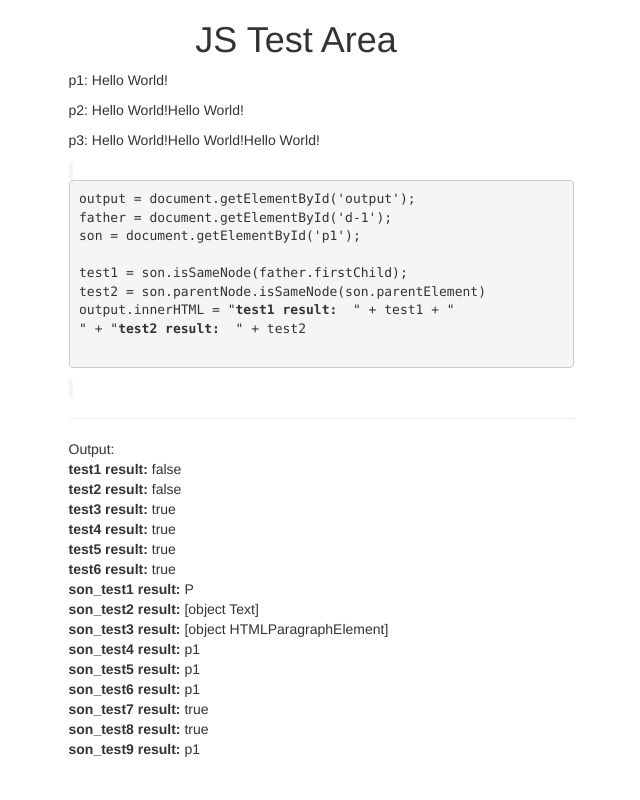
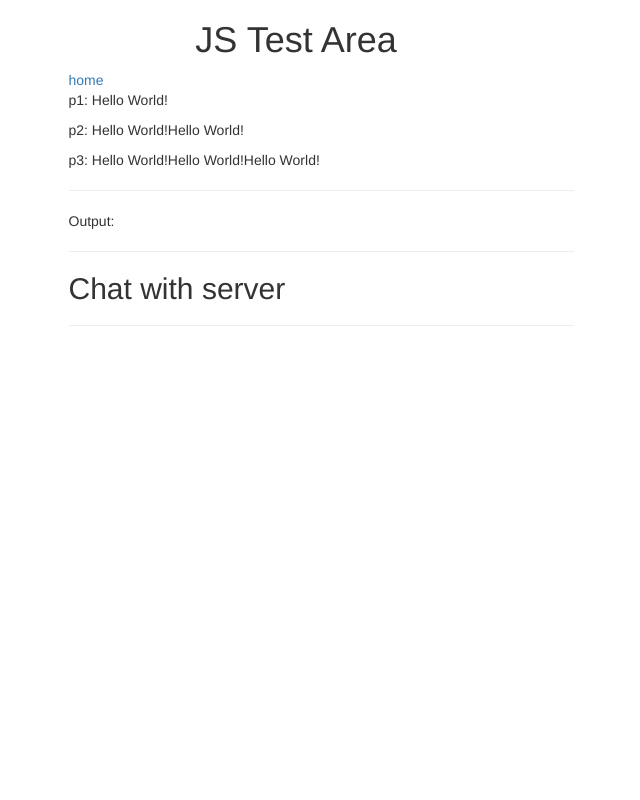
Before and after one commit to jagerjtan/Tans_demo, a Flask app: page /admin/jstest/ in a window 1280 px wide. Shown: the whole page, without its empty margins (344-984 px from the left). Run offline with Flask 2, Linux system fonts and the light colour scheme; some libraries are stand-ins or nearby versions.

Commit message:
index：去除JS脚本里多余的变量 jstext：测试了socketio的通信过程 init: 修改了flask的默认端口至8989 charts:删除了多余的函数 socketios:删除了多余的变量；

```diff
--- a/app/__init__.py
+++ b/app/__init__.py
@@ -25,4 +25,4 @@
 
 
 if __name__ == "__main__":
-    app.run()
+    app.run(port=8989)
--- a/app/templates/admin/index.html
+++ b/app/templates/admin/index.html
@@ -106,9 +106,9 @@
             {#mytest.hideLoading();#}
 
             // 准备数据
-            v1[0] = parseFloat(res.data[1]);
-            v1[1] = parseFloat(res.data[2]);
-            v1[2] = parseFloat(res.data[3]);
+            v1[0] = parseFloat(res.data[0]);
+            v1[1] = parseFloat(res.data[1]);
+            v1[2] = parseFloat(res.data[2]);
 
             // 填入数据
             statchart.setOption({
--- a/app/templates/admin/jstest.html
+++ b/app/templates/admin/jstest.html
@@ -6,6 +6,7 @@
     <script src="{{ url_for('static',filename='js/jquery-3.3.1.min.js') }}"></script>
     <link rel="stylesheet" href="{{ url_for('static',filename='css/bootstrap.min.css') }}">
     <script src="{{ url_for('static',filename='js/bootstrap.min.js') }}"></script>
+    <script type="text/javascript" src="//cdn.bootcss.com/socket.io/1.5.1/socket.io.min.js"></script>
 </head>
 <body>
 <div class="container">
@@ -13,70 +14,87 @@
         <div class="col-lg-6 col-lg-offset-3">
             <div style="text-align: center;"><h1>JS Test Area</h1></div>
             <div style="height: 200px; padding-left: 50px;">
+                <a href="{{ url_for('admin.index') }}">home</a>
                 <div id="d-1">
                     <p id="p1">p1: Hello World!</p>
                     <p id="p2">p2: Hello World!Hello World!</p>
                     <p id="p3">p3: Hello World!Hello World!Hello World!</p>
-                    <code>
-                        <pre>
-output = document.getElementById('output');
-father = document.getElementById('d-1');
-son = document.getElementById('p1');
-
-test1 = son.isSameNode(father.firstChild);
-test2 = son.parentNode.isSameNode(son.parentElement)
-output.innerHTML = "<b>test1 result:</b>  " + test1 + "<br>" + "<b>test2 result:</b>  " + test2
-                        </pre>
-                    </code>
                     <hr>
                     Output:<p id="output"></p>
                 </div>
+                <div>
+                    <hr>
+                    <h2>Chat with server</h2>
+                    <hr>
+                    <div id="chat"></div>
+                    <script type="text/javascript">
+                        var update_div = function (res) {
+
+                            $("#chat").append("Server :  "+res.data + " | "+ Date() + "<br>")
+
+                        };
+
+                        $(document).ready(function () {
+                            namespace = '/test';
+                            var socket = io.connect(location.protocol + '//' + document.domain + ':' + location.port + namespace);
+
+                            msg = {'data': "I got it."};
+                            socket.on('server_sent', function (res) {
+                                update_div(res);
+                                socket.emit('client_sent', msg);
+                            });
+                        });
+                    </script>
+                </div>
+
 
             </div>
         </div>
     </div>
 </div>
-</body>
-<script>
-    output = document.getElementById('output');
-    father = document.getElementById('d-1');
-    son = document.getElementById('p1');
 
 
-    test1 = son.isSameNode(father.firstChild);
-    test2 = son.isEqualNode(father.firstChild);
-    test3 = son.isSameNode(father.firstElementChild);
-    test4 = son.isEqualNode(father.firstElementChild);
-
-    test5 = son.parentNode.isSameNode(son.parentElement);
-    test6 = son.parentNode.isEqualNode(son.parentElement);
-
-    son_test1 = son.nodeName;
-    son_test2 = father.firstChild;
-    son_test3 = father.firstElementChild;
-    son_test4 = son.id;
-    son_test5 = father.firstElementChild.id;
-    son_test6 = $('#d-1').find("p")[0].id;
-    son_test7 = son.isEqualNode($('#d-1').find("p")[0]);
-    son_test8 = son.isSameNode($('#d-1').find("p")[0]);
-    son_test9 = father.getElementsByTagName("p")[0].id;
-
-    output.innerHTML =
-        "<b>test1 result:</b>  " + test1 + "<br>" +
-        "<b>test2 result:</b>  " + test2 + "<br>" +
-        "<b>test3 result:</b>  " + test3 + "<br>" +
-        "<b>test4 result:</b>  " + test4 + "<br>" +
-        "<b>test5 result:</b>  " + test5 + "<br>" +
-        "<b>test6 result:</b>  " + test6 + "<br>" +
-        "<b>son_test1 result:</b>  " + son_test1 + "<br>" +
-        "<b>son_test2 result:</b>  " + son_test2 + "<br>" +
-        "<b>son_test3 result:</b>  " + son_test3 + "<br>" +
-        "<b>son_test4 result:</b>  " + son_test4 + "<br>" +
-        "<b>son_test5 result:</b>  " + son_test5 + "<br>" +
-        "<b>son_test6 result:</b>  " + son_test6 + "<br>" +
-        "<b>son_test7 result:</b>  " + son_test7 + "<br>" +
-        "<b>son_test8 result:</b>  " + son_test8 + "<br>" +
-        "<b>son_test9 result:</b>  " + son_test9 + "<br>";
-</script>
+</body>
+{#<script>#}
+{#    output = document.getElementById('output');#}
+{#    father = document.getElementById('d-1');#}
+{#    son = document.getElementById('p1');#}
+{##}
+{##}
+{#    test1 = son.isSameNode(father.firstChild);#}
+{#    test2 = son.isEqualNode(father.firstChild);#}
+{#    test3 = son.isSameNode(father.firstElementChild);#}
+{#    test4 = son.isEqualNode(father.firstElementChild);#}
+{##}
+{#    test5 = son.parentNode.isSameNode(son.parentElement);#}
+{#    test6 = son.parentNode.isEqualNode(son.parentElement);#}
+{##}
+{#    son_test1 = son.nodeName;#}
+{#    son_test2 = father.firstChild;#}
+{#    son_test3 = father.firstElementChild;#}
+{#    son_test4 = son.id;#}
+{#    son_test5 = father.firstElementChild.id;#}
+{#    son_test6 = $('#d-1').find("p")[0].id;#}
+{#    son_test7 = son.isEqualNode($('#d-1').find("p")[0]);#}
+{#    son_test8 = son.isSameNode($('#d-1').find("p")[0]);#}
+{#    son_test9 = father.getElementsByTagName("p")[0].id;#}
+{##}
+{#    output.innerHTML =#}
+{#        "<b>test1 result:</b>  " + test1 + "<br>" +#}
+{#        "<b>test2 result:</b>  " + test2 + "<br>" +#}
+{#        "<b>test3 result:</b>  " + test3 + "<br>" +#}
+{#        "<b>test4 result:</b>  " + test4 + "<br>" +#}
+{#        "<b>test5 result:</b>  " + test5 + "<br>" +#}
+{#        "<b>test6 result:</b>  " + test6 + "<br>" +#}
+{#        "<b>son_test1 result:</b>  " + son_test1 + "<br>" +#}
+{#        "<b>son_test2 result:</b>  " + son_test2 + "<br>" +#}
+{#        "<b>son_test3 result:</b>  " + son_test3 + "<br>" +#}
+{#        "<b>son_test4 result:</b>  " + son_test4 + "<br>" +#}
+{#        "<b>son_test5 result:</b>  " + son_test5 + "<br>" +#}
+{#        "<b>son_test6 result:</b>  " + son_test6 + "<br>" +#}
+{#        "<b>son_test7 result:</b>  " + son_test7 + "<br>" +#}
+{#        "<b>son_test8 result:</b>  " + son_test8 + "<br>" +#}
+{#        "<b>son_test9 result:</b>  " + son_test9 + "<br>";#}
+{#</script>#}
 
 </html>
```
Also changed, not shown: app/charts.py (+1 -14 lines), app/socketios.py (+24 -6 lines).
